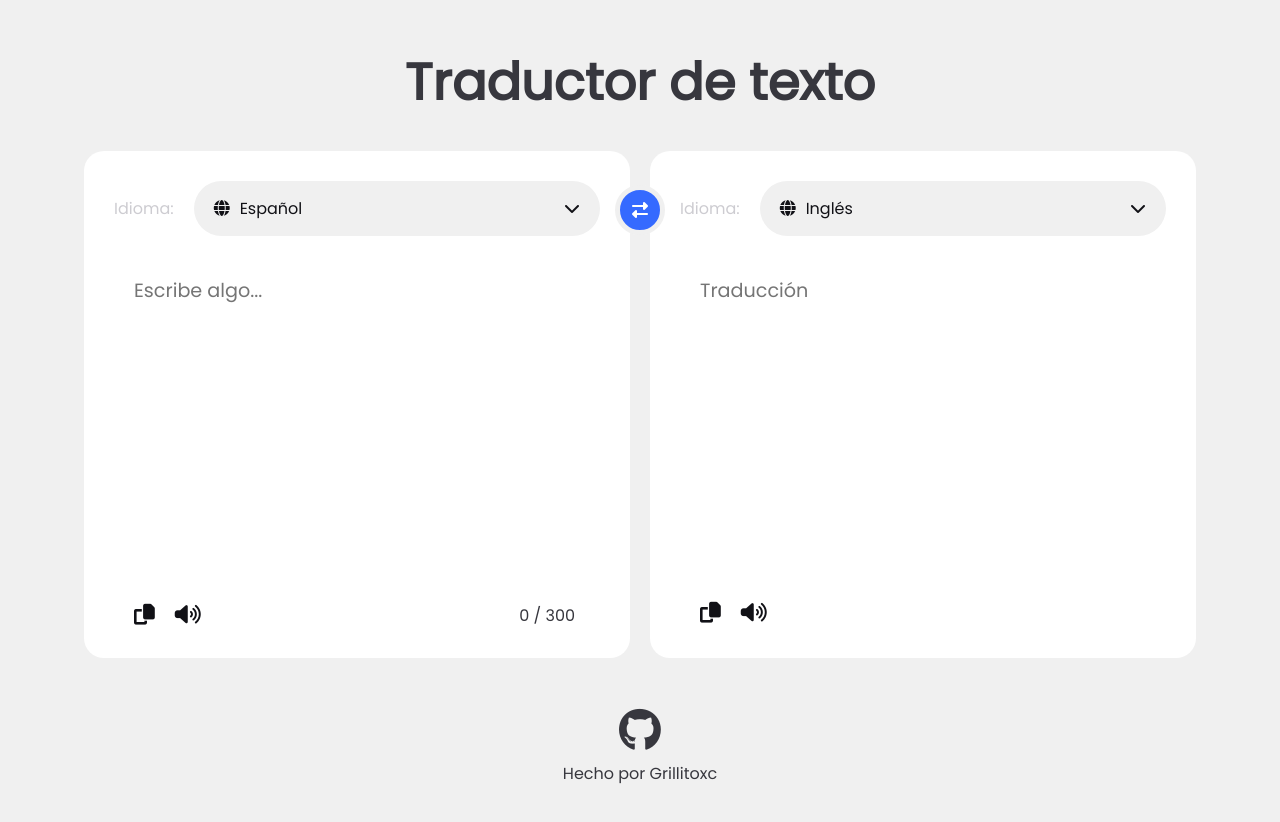
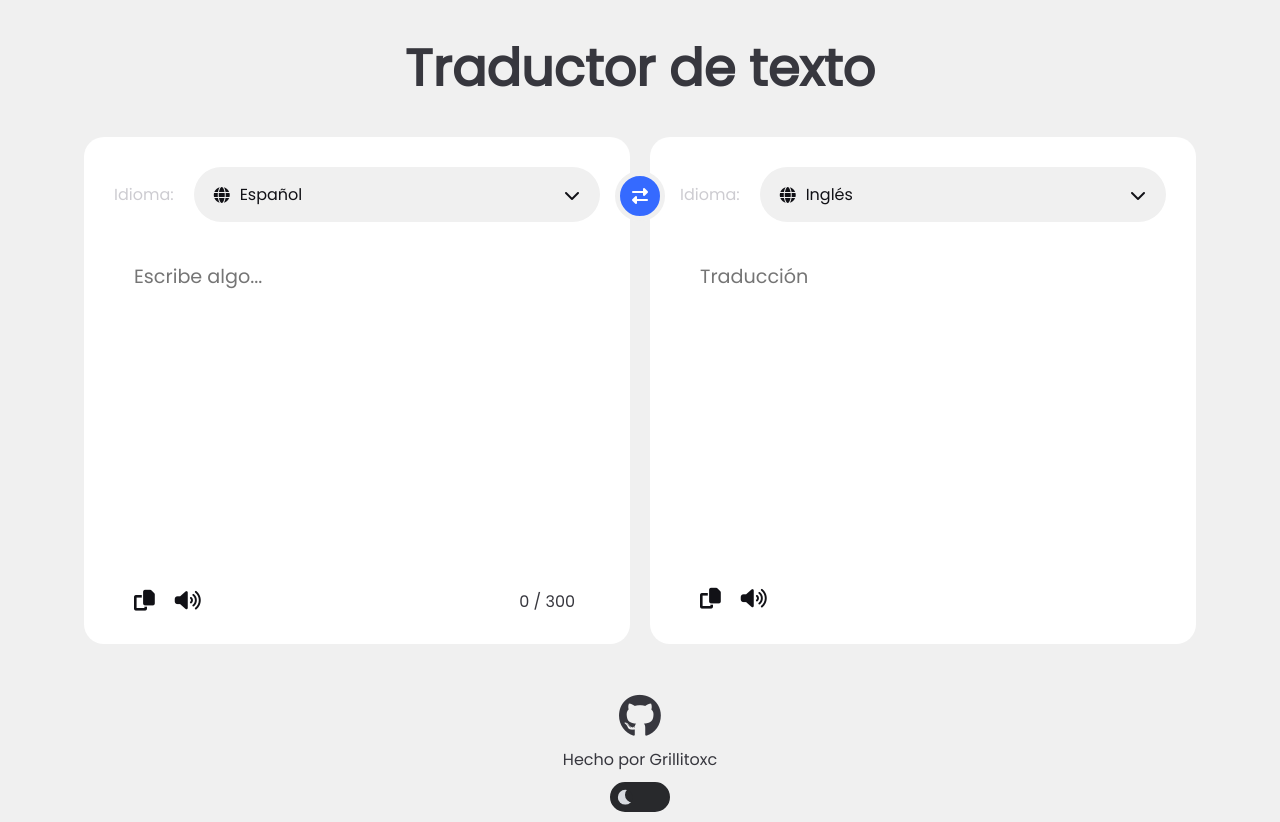
Before and after one commit to Grillitoxc/Text-Translator, a React (Vite) app: page / in a window 1280 px wide. Before the commit the page ends 800 px from the top, so only its background shows below. Built offline with nearby package versions, Linux system fonts and the light colour scheme; the HTML template or start-up script is replaced by a standard one.

Commit message:
[feat]: Implements dark mode switch

```diff
--- a/src/App.tsx
+++ b/src/App.tsx
@@ -4,6 +4,7 @@ import './styles/card.css'
 import './styles/swap.css'
 import './styles/scrollbar.css'
 import './styles/header-footer.css'
+import './styles/toggle-darkmode.css'
 import { SUPPORTED_LANGUAGES } from './constants'
 import { type Language, type LanguageOptions } from './types'
 import { useDebounce } from './hooks/Debounce'
@@ -108,6 +109,12 @@ function App () {
     })
   }
 
+  const [isDarkMode, setIsDarkMode] = useState(false)
+  const toggleDarkMode = () => {
+    setIsDarkMode(prevMode => !prevMode)
+    document.body.classList.toggle('dark', !isDarkMode)
+  }
+
   return (
     <>
       <div className="header">
@@ -204,6 +211,12 @@ function App () {
           onClick={() => { openLink(githubAuthor) }}>
           Hecho por <span className='github-author'>Grillitoxc</span>
         </p>
+        <div className="toggle-switch">
+          <label className="switch-label">
+            <input type="checkbox" className="checkbox" onClick={toggleDarkMode} />
+            <span className="slider" ></span>
+          </label>
+        </div>
       </div>
     </>
   )
--- a/src/styles/card.css
+++ b/src/styles/card.css
@@ -24,6 +24,15 @@ body {
   min-height: 100vh;
   background-color: var(--bg-color);
   color: var(--text-color);
+}
+
+body.dark {
+  --bg-color: #111116;
+  --bg-light-color: #1c1b20;
+  --text-color: #fff;
+  --text-light-color: #58575c;
+  --primary-text-color: #fff;
+  --text-header-color: #cdccd1;
 }
 
 .container {
@@ -176,13 +185,26 @@ body {
   transform: scale(1.1);
 }
 
-
 @media screen and (max-width: 768px) {
   .container {
     flex-direction: column;
+    margin-bottom: 30px;
   }
 
   .container .card {
     width: 100%;
   }
 }
+
+@media screen and (max-width: 370px) {
+  .card .from-text {
+    flex-direction: column;
+    font-size: 0.9rem;
+    gap: 10px;
+  }
+
+  .container .text-area .icons-container span {
+    margin-right: 5px;
+    font-size: 0.9rem;
+  }
+}
--- /dev/null
+++ b/src/styles/toggle-darkmode.css
@@ -0,0 +1,68 @@
+.toggle-switch {
+  position: relative;
+  width: 100px;
+  height: 50px;
+  --light: #d8dbe0;
+  --dark: #28292c;
+  --link: rgb(27, 129, 112);
+  --link-hover: rgb(24, 94, 82);
+}
+
+.switch-label {
+  position: absolute;
+  width: 100%;
+  height: 50px;
+  background-color: var(--dark);
+  border-radius: 25px;
+  cursor: pointer;
+  border: 3px solid var(--dark);
+}
+
+.checkbox {
+  position: absolute;
+  display: none;
+}
+
+.slider {
+  position: absolute;
+  width: 100%;
+  height: 100%;
+  border-radius: 25px;
+  -webkit-transition: 0.3s;
+  transition: 0.3s;
+}
+
+.checkbox:checked ~ .slider {
+  background-color: var(--light);
+}
+
+.slider::before {
+  content: "";
+  position: absolute;
+  top: 10px;
+  left: 10px;
+  width: 25px;
+  height: 25px;
+  border-radius: 50%;
+  -webkit-box-shadow: inset 12px -4px 0px 0px var(--light);
+  box-shadow: inset 12px -4px 0px 0px var(--light);
+  background-color: var(--dark);
+  -webkit-transition: 0.3s;
+  transition: 0.3s;
+}
+
+.checkbox:checked ~ .slider::before {
+  -webkit-transform: translateX(50px);
+  -ms-transform: translateX(50px);
+  transform: translateX(50px);
+  background-color: var(--dark);
+  -webkit-box-shadow: none;
+  box-shadow: none;
+}
+
+.toggle-switch {
+  transform: scale(0.6);
+  display: flex;
+  justify-content: center;
+  align-items: center;
+}
```
Also changed, not shown: src/styles/header-footer.css (line endings or trailing spaces).
